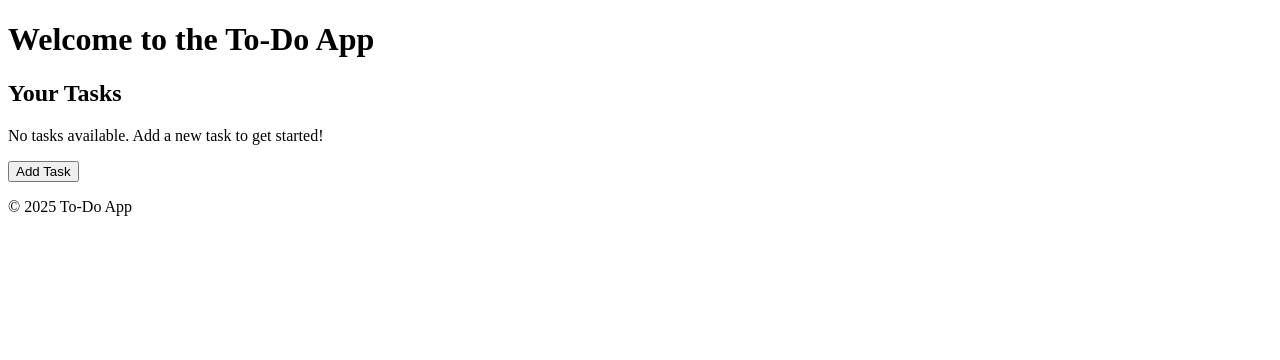
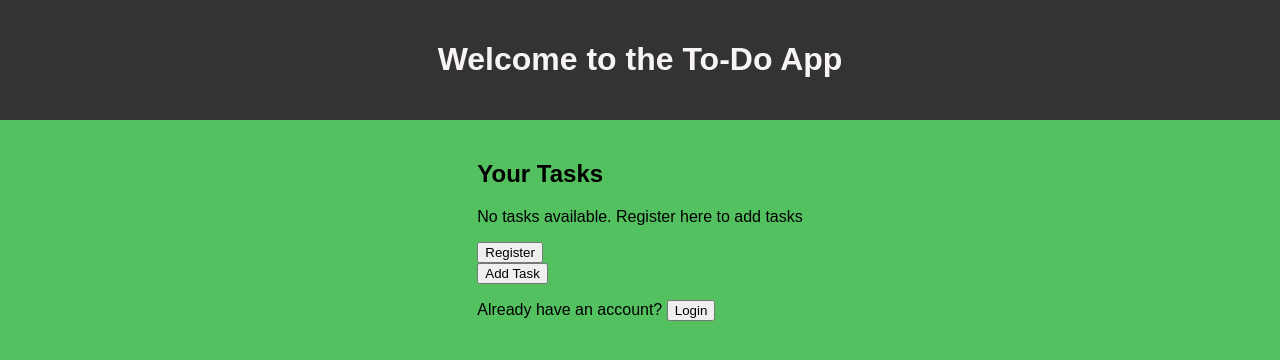
Before and after one commit to JohnstanOmwoyo/to-do, a Django app: page / in a window 1280 px wide. Shown: the top 360 px of the page. Run offline with Django 5.2, Linux system fonts and the light colour scheme.

Commit message:
created logout,profile and register templates, updated all the other templates, urls.py and views.py

```diff
--- a/todo/settings.py
+++ b/todo/settings.py
@@ -123,3 +123,5 @@ STATIC_URL = 'static/'
 # https://docs.djangoproject.com/en/5.1/ref/settings/#default-auto-field
 
 DEFAULT_AUTO_FIELD = 'django.db.models.BigAutoField'
+
+LOGIN_REDIRECT_URL = 'profile'
--- a/todoapp/admin.py
+++ b/todoapp/admin.py
@@ -1,9 +1,9 @@
 from django.contrib import admin
 from todoapp.models import Task, Reminder, Category
 
+admin.site.register(Category)
 admin.site.register(Task)
 admin.site.register(Reminder)
-admin.site.register(Category)
 
 
 
--- a/todoapp/templates/todoapp/base.html
+++ b/todoapp/templates/todoapp/base.html
@@ -3,12 +3,11 @@
 <head>
     <meta charset="UTF-8">
     <meta name="viewport" content="width=device-width, initial-scale=1.0">
-    <title>{% block title %}Task Manager{% endblock %}</title>
-    <link href="https://cdn.jsdelivr.net/npm/tailwindcss@2.2.19/dist/tailwind.min.css" rel="stylesheet">
+    <title>To-Do App</title>
     <style>
         body {
             font-family: Arial, sans-serif;
-            background-color: #45934E;
+            background-color: #54c160;
             margin: 0;
             padding: 0;
         }
@@ -18,86 +17,24 @@
             overflow: hidden;
         }
         header {
-            background: #333;
-            color: #fff;
-            padding: 20px 0;
-            border-bottom: 3px solid #77aaff;
-            display: flex;
-            justify-content: space-between;
-            align-items: center;
-        }
-        header h1 {
-            margin: 0;
-            padding-left: 20px;
-        }
-        nav ul {
-            list-style: none;
-            margin: 0;
-            padding: 0;
-            display: flex;
-        }
-        nav ul li {
-            margin-right: 20px;
-        }
-        nav ul li a {
-            color: #fff;
-            text-decoration: none;
-            text-transform: uppercase;
-            font-size: 16px;
-            padding: 10px;
-        }
-        nav ul li a:hover {
-            background: #77aaff;
-            border-radius: 5px;
+            background-color: #333;
+            color: #f8f4f4;
+            padding: 20px;
+            text-align: center;
         }
         main {
+            display: flex;
+            flex-direction: column;
+            align-items: center;
             padding: 20px;
         }
-        .content-box {
-            background: #fff;
-            padding: 20px;
-            border-radius: 8px;
-            box-shadow: 0 4px 8px rgba(0, 0, 0, 0.1);
-        }
-        footer {
-            background: #333;
-            color: #fff;
-            text-align: center;
-            padding: 20px 0;
-            margin-top: 20px;
-        }
     </style>
-    {% block extra_css %}{% endblock %}
 </head>
 <body>
     <header>
-        <div class="container">
-            <h1>Task Manager</h1>
-            <nav>
-                {% if user.is_auntheticated %}
-                    <p>Welcome {{ user.username }} | <a href="{ %url 'logout' %}">Logout</a> </p>
-                {% else %}
-                    <p><a href="{% url 'login' %}">Login</a></p>
-                {% endif %}
-                <ul>
-                    <li><a href="{% url 'home' %}">Home</a></li>
-                    <li><a href="{% url 'task_list' %}">Tasks</a></li>
-                    <li><a href="#">About</a></li>
-                    <li><a href="#">Contact</a></li>
-                </ul>
-            </nav>
-        </div>
+        <h1>Welcome to the To-Do App</h1>
     </header>
     <main>
-        <div class="container">
-            <div class="content-box">
-                {% block content %}{% endblock %}
-            </div>
-        </div>
+        {% block content %}{% endblock %}
     </main>
-    <footer>
-        <p>Task Manager &copy; 2025</p>
-    </footer>
-    {% block extra_js %}{% endblock %}
 </body>
-</html>
--- a/todoapp/templates/todoapp/create_task.html
+++ b/todoapp/templates/todoapp/create_task.html
@@ -59,7 +59,7 @@
         <option value="M">Medium</option>
         <option value="H">High</option>
       </select><br>
-      <input type="submit" value="Create Task">
+      <a href="{% url 'task_list' %}"> <input type="submit" value="Create Task"></a>
     </form>
   </body>
 </html>
--- a/todoapp/templates/todoapp/home.html
+++ b/todoapp/templates/todoapp/home.html
@@ -1,23 +1,13 @@
-<!DOCTYPE html>
-<html lang="en">
-<head>
-    <meta charset="UTF-8">
-    <meta name="viewport" content="width=device-width, initial-scale=1.0">
-    <title>To-Do App</title>
-</head>
-<body>
-    <header>
-        <h1>Welcome to the To-Do App</h1>
-    </header>
-    <main>
+{% extends 'todoapp/base.html' %}
+
+{% block content %}
+
         <section>
             <h2>Your Tasks</h2>
-            <p>No tasks available. Add a new task to get started!</p>
+            <p>No tasks available. Register here to add tasks</p>
+            <a href="{% url 'register' %}"><button>Register</button></a> <br>
             <a href="{% url 'create_task' %}"><button>Add Task</button></a>
+            <p>Already have an account? <a href="{% url 'login' %}"><button>Login</button></a></p>
         </section>
-    </main>
-    <footer>
-        <p>&copy; 2025 To-Do App</p>
-    </footer>
-</body>
-</html>
+
+{% endblock %}
--- a/todoapp/urls.py
+++ b/todoapp/urls.py
@@ -6,10 +6,14 @@ from django.contrib.auth.views import LoginView, LogoutView
 
 urlpatterns = [
     path('', views.home, name='home'),
+    path('register/', views.register, name='register'),
     path("create_task/", TaskCreateView.as_view(), name="create_task"),
     path("task_list/", TaskListView.as_view(), name="task_list"),
     path("update/<int:pk>/", TaskUpdateView.as_view(), name="update_task"),
     path("delete/<int:pk>/", TaskDeleteView.as_view(), name="delete_task"),
-    path('login/', LoginView.as_view(template_name='tasks/login.html'), name='login'),
-    path('logout/', LogoutView.as_view(template_name='tasks/logout.html'), name='logout'),
+    # path('login/', LoginView.as_view(template_name='todoapp/login.html'), name='login'),
+    path('accounts/logout/', LogoutView.as_view(next_page='login', template_name='todoapp/logout.html'), name='logout'),
+    path("accounts/login/", auth_views.LoginView.as_view(template_name="todoapp/login.html"), name="login"),
+    path('accounts/profile/', views.profile_view, name='profile'),
+
 ]
--- a/todoapp/views.py
+++ b/todoapp/views.py
@@ -1,15 +1,87 @@
-from django.shortcuts import render
+from django.shortcuts import render, redirect
 from django.views.generic import CreateView, ListView, UpdateView, DeleteView
 from django.contrib import messages
+from django.contrib.auth import authenticate, login, logout
+from django.contrib.auth.decorators import login_required
+from django.contrib.auth.forms import UserCreationForm
 from django.contrib.auth.mixins import LoginRequiredMixin
+from django.contrib.auth.views import LoginView, LogoutView
 from django.urls import reverse_lazy
 from todoapp.models import Task
 from todoapp.forms import TaskForm
 
+def register(request):
+    if request.method=='POST':
+        form=UserCreationForm(request.POST)
+        if form.is_valid():
+            user=form.save()    #saves the user
+
+            #Autologin the user after registration
+            username=form.cleaned_data.get('username')
+            password=form.cleaned_data.get('password1')
+            user=authenticate(username=username, password=password)
+            login(request, user)
+
+            messages.success(request, 'account created successfully')
+            return redirect('login')
+        else:
+            messages.error(request, 'failed to create account')
+    else:
+        form=UserCreationForm()
+    return render(request, 'todoapp/register.html', {'form':form})
+
+@login_required
+def profile_view(request):
+    return render(request, 'todoapp/profile.html')
+
 def home(request):
     return render(request, 'todoapp/home.html')
 
-class TaskCreateView(CreateView):
+class UserLoginView(LoginView):
+    '''
+    View to handle user login
+    '''
+    template_name = 'todoapp/login.html'
+    success_url = reverse_lazy('profile')
+    redirect_authenticated_user = True
+
+    def form_valid(self, form):
+        '''
+        override form_valid to add a success message
+        '''
+        messages.success(self.request, 'Logged in successfully')
+        return super().form_valid(form)
+
+    def form_invalid(self, form):
+        '''
+        override form_invalid to add an error message
+        '''
+        messages.error(self.request, 'Invalid credentials')
+        return super().form_invalid(form)
+
+    def get(self, request):
+        return render(request, 'todoapp/login.html')
+
+    def post(self, request):
+        username=request.POST.get('username')
+        password=request.POST.get('password')
+        user=authenticate(request, username=username, password=password)
+
+        if user is not None:
+            login(request, user)
+            return redirect('todoapp:task_list')
+        return render(request, 'todoapp/login.html', {'error': 'Invalid credentials'})
+
+class UserLogoutView(LogoutView):
+    '''
+    Generic class-based view for logging out a user.
+    This view logs out the user and redirects them to the login page.
+    '''
+    template_name = 'todoapp/logout.html'
+    next_page = reverse_lazy('login')
+
+
+class TaskCreateView(LoginRequiredMixin, CreateView):
     model=Task
     form_class=TaskForm
     template_name= 'todoapp/create_task.html'
@@ -60,4 +132,5 @@ class TaskDeleteView(LoginRequiredMixin, DeleteView):
         return Task.objects.filter(user=self.request.user)
 
 
+
 # Create your views here.
```
Also changed, not shown: todoapp/templates/todoapp/delete_task.html (+5 -3 lines), todoapp/templates/todoapp/login.html (+7 -4 lines), todoapp/templates/todoapp/logout.html (added, +11 -0 lines), todoapp/templates/todoapp/profile.html (added, +8 -0 lines), todoapp/templates/todoapp/register.html (added, +10 -0 lines), todoapp/templates/todoapp/task_list.html (+4 -3 lines), db.sqlite3.
